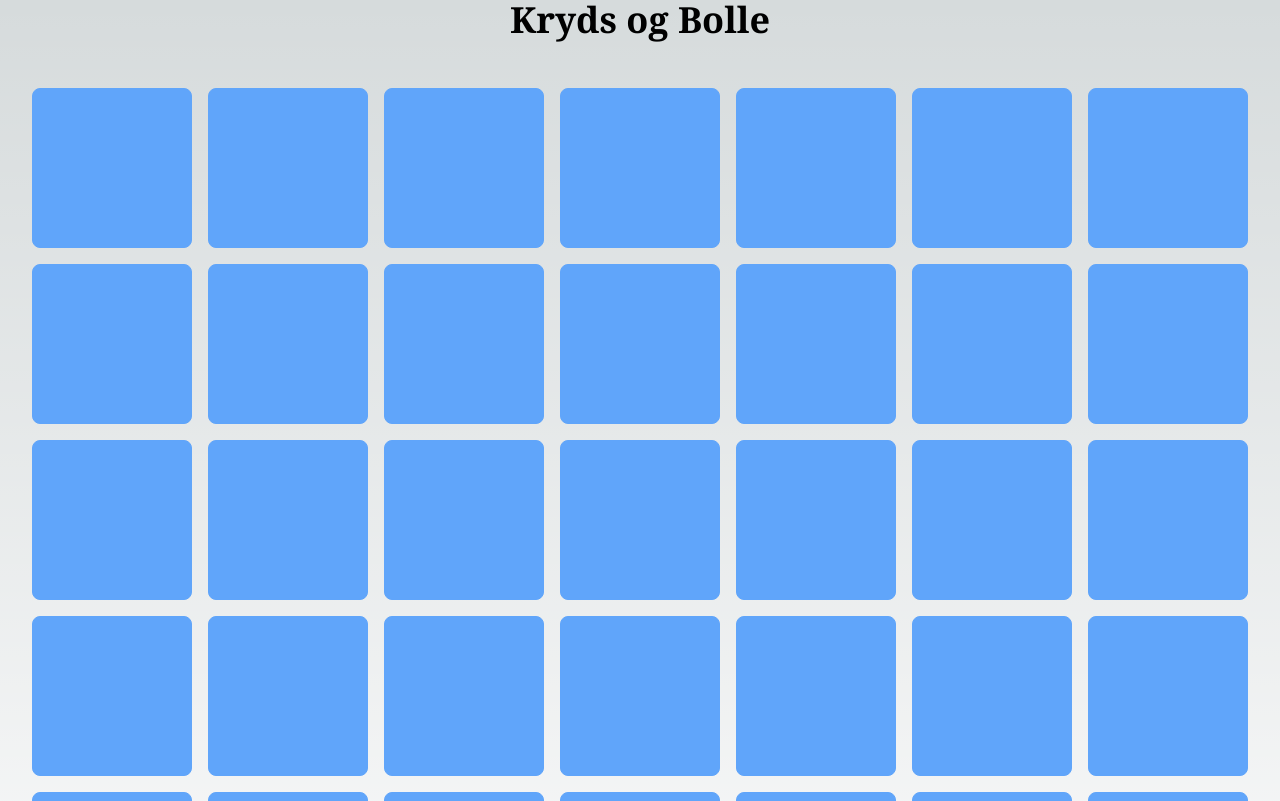
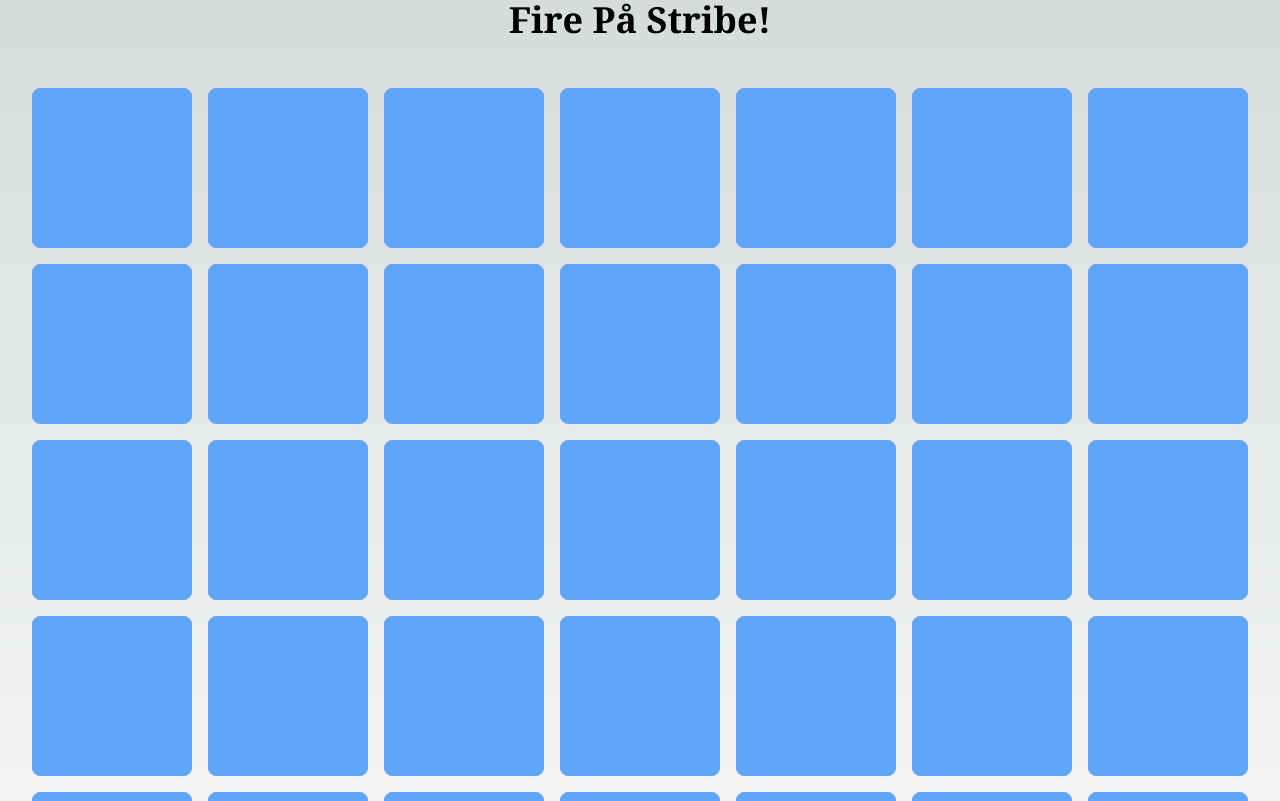
Before and after one commit to Alex793x/tic-tac-toe, a Next.js app: page / in a window 1280 px wide. Shown: the top 801 px of the page. Built offline with nearby package versions, Linux system fonts and the light colour scheme.

Commit message:
changed from Kryds og Bolle to Fire på Stribe in h1

```diff
--- a/templates/TicTacToePage/index.tsx
+++ b/templates/TicTacToePage/index.tsx
@@ -62,7 +62,7 @@
 
   return (
     <div className="min-h-screen flex flex-col items-center justify-center">
-      <h1 className="text-4xl font-bold mb-12 font-serif">Kryds og Bolle</h1>
+      <h1 className="text-4xl font-bold mb-12 font-serif">Fire På Stribe!</h1>
 
       <div className="grid grid-row-3 gap-4">
         {board.map((row, rowIndex) => (
```
